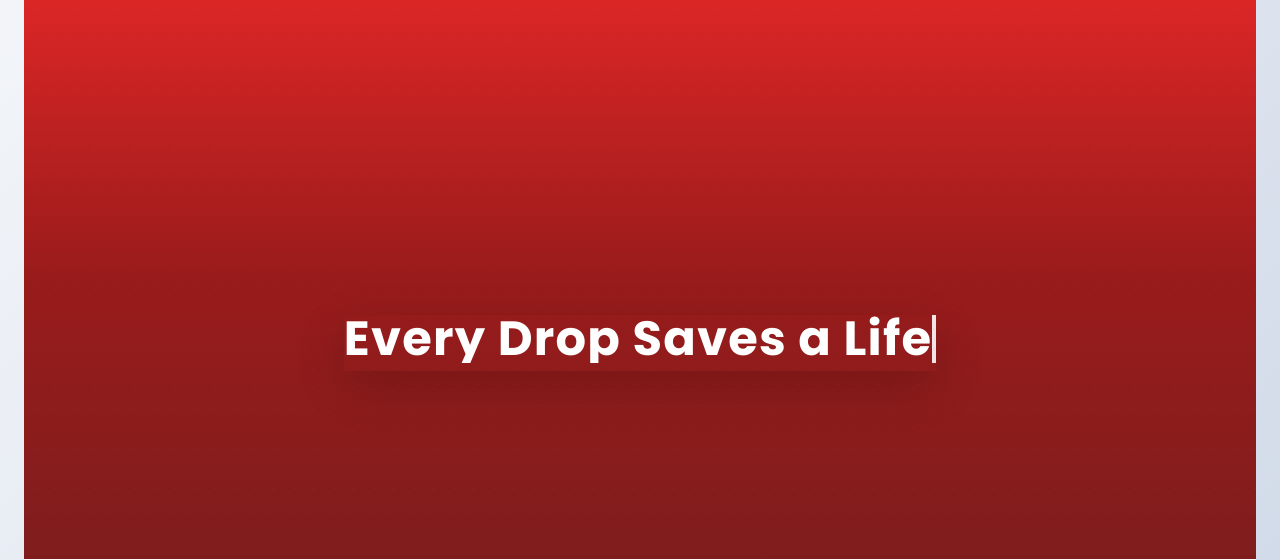
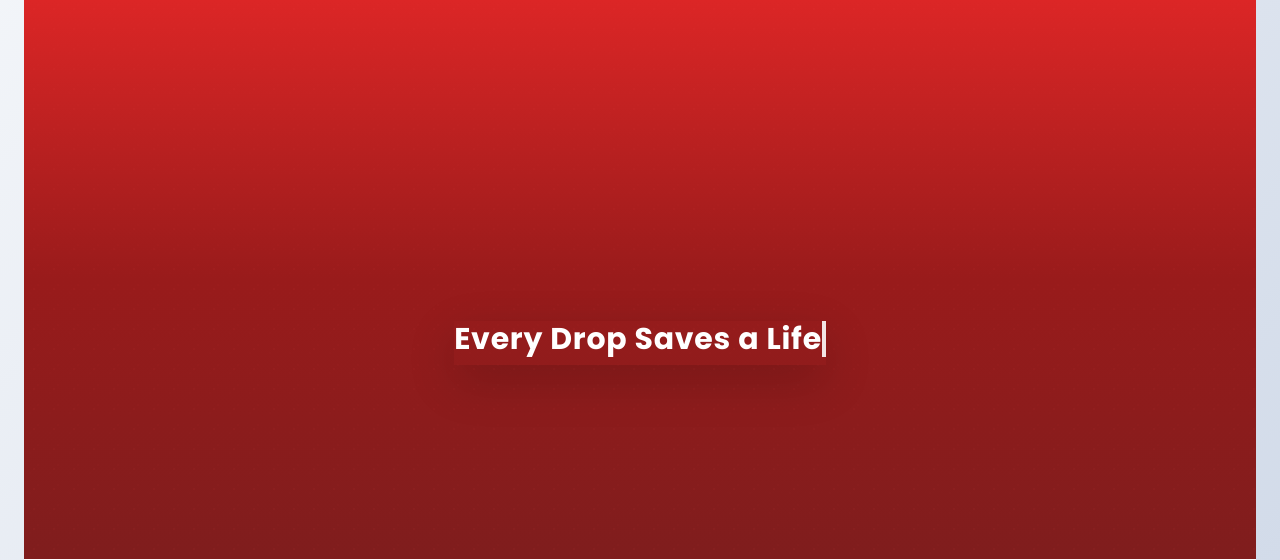
Before and after one commit to dhanushs005/bloodchain3, a Django app: page / in a window 1280 px wide. Shown: the part 173-733 px from the top of the page. Run offline with Django 5.2, Linux system fonts and the light colour scheme; some libraries are stand-ins or nearby versions.

Commit message:
Update home.html

```diff
--- a/Main/templates/Main/home.html
+++ b/Main/templates/Main/home.html
@@ -7,7 +7,7 @@
         <div class="absolute inset-0 bg-pattern-droplets opacity-20"></div>
         <div class="absolute inset-0 bg-noise opacity-5"></div>
         <div class="container mx-auto h-full flex items-center justify-center text-center z-10">
-            <p class="text-white text-5xl font-bold tracking-wide shadow-lg animate-pulse-slow max-w-4xl mx-auto">
+            <p class="text-white text-3xl font-bold tracking-wide shadow-lg animate-pulse-slow max-w-3xl mx-auto">
                 <span class="typing-container inline-block">Every Drop Saves a Life</span>
                 <div class="absolute inset-0 bg-blood-pattern opacity-30 z-[-1]"></div>
             </p>
```
